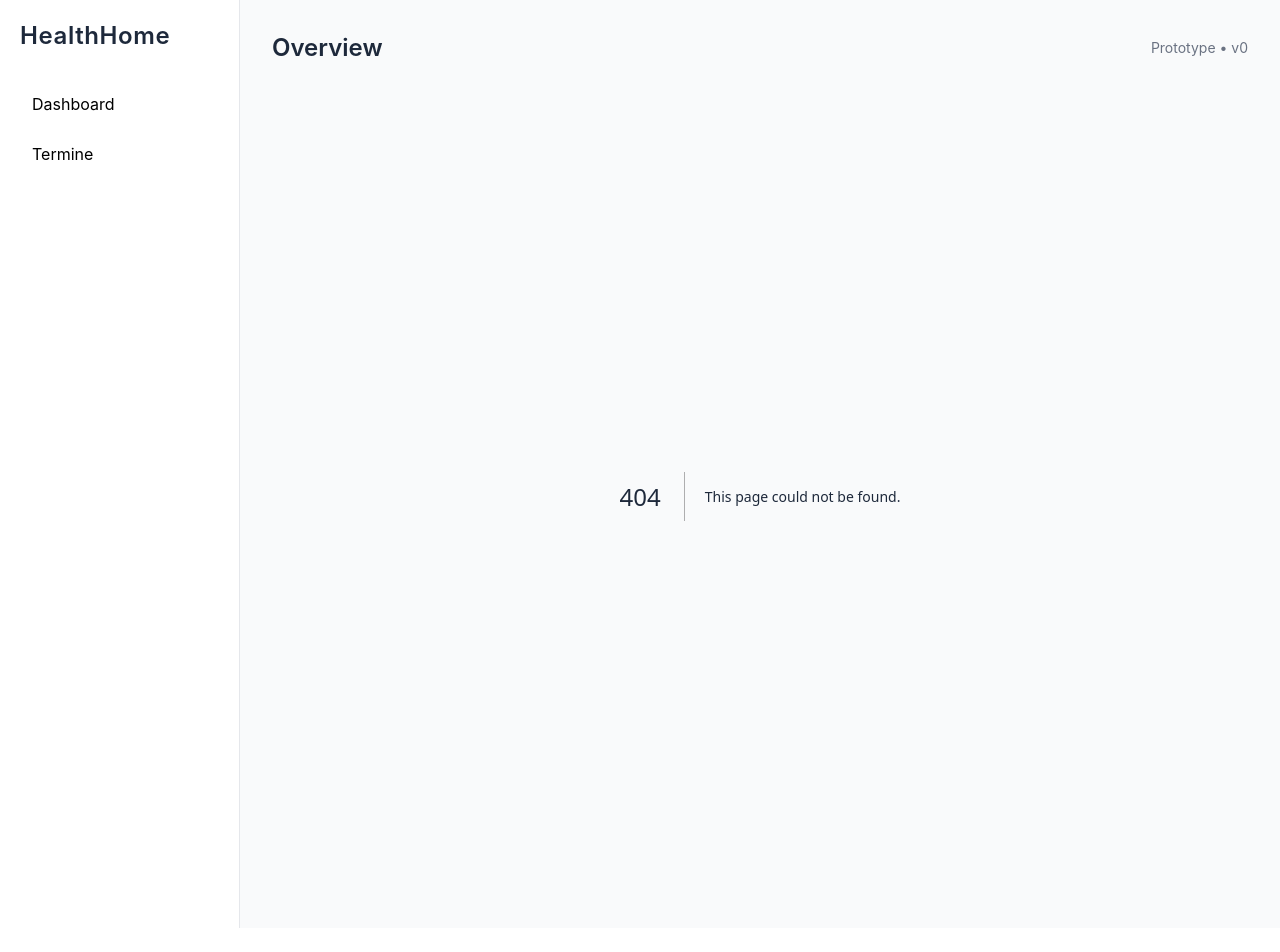
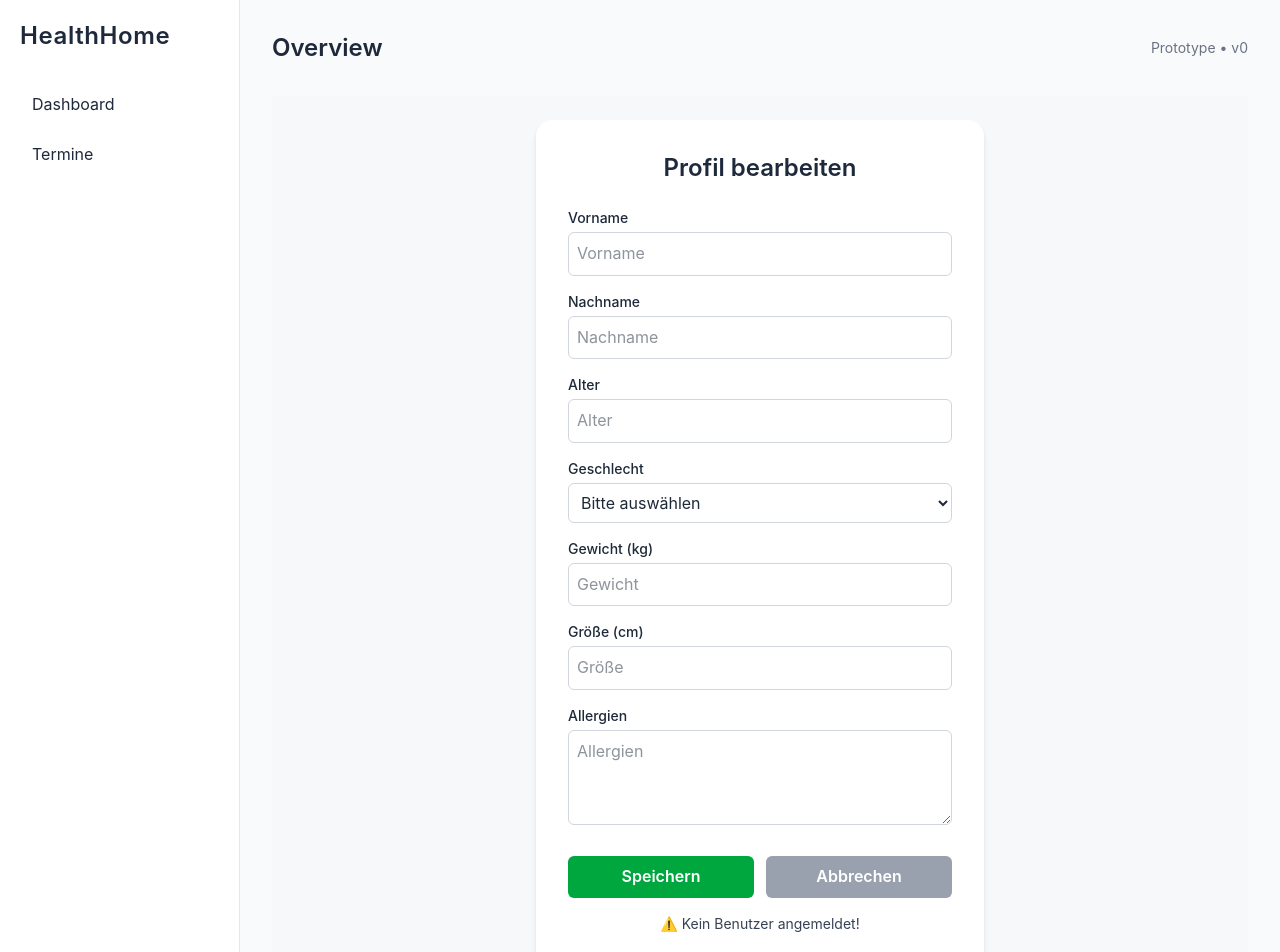
Before and after one commit to ulrich2k25/HealthHome, a Next.js app in the folder frontend/: page /edit-profile in a window 1280 px wide. Before the commit this address had no page. Shown: the top 952 px of the page. Before the commit the page ends 928 px from the top, so only its background shows below. Built offline with nearby package versions, Linux system fonts and the light colour scheme.

Commit message:
ajout du editprofil

```diff
--- /dev/null
+++ b/frontend/src/app/edit-profile/page.tsx
@@ -0,0 +1,256 @@
+"use client";
+import { useState, useEffect } from "react";
+import axios from "axios";
+import { useRouter } from "next/navigation";
+
+export default function EditProfilePage() {
+  const router = useRouter();
+
+  const [email, setEmail] = useState<string | null>(null);
+  const [vorname, setVorname] = useState("");
+  const [nachname, setNachname] = useState("");
+  const [alter, setAlter] = useState<number | "">("");
+  const [geschlecht, setGeschlecht] = useState("");
+  const [gewicht, setGewicht] = useState<number | "">("");
+  const [groesse, setGroesse] = useState<number | "">("");
+  const [allergien, setAllergien] = useState("");
+  const [message, setMessage] = useState("");
+  const [loading, setLoading] = useState(true);
+
+  // Charger les infos utilisateur existantes
+  useEffect(() => {
+    const storedEmail = localStorage.getItem("email");
+    if (!storedEmail) {
+      setMessage("⚠️ Kein Benutzer angemeldet!");
+      setLoading(false);
+      return;
+    }
+
+    setEmail(storedEmail);
+    fetchUserInfo(storedEmail);
+  }, []);
+
+  // Charger les infos depuis la base de données
+  const fetchUserInfo = async (email: string) => {
+    try {
+      const res = await axios.post("http://localhost:4000/api/user/profile", { email });
+      if (res.data && res.data.user) {
+        const u = res.data.user;
+        setVorname(u.vorname || "");
+        setNachname(u.nachname || "");
+        setAlter(u.alter_jahre || "");
+        setGeschlecht(u.geschlecht || "");
+        setGewicht(u.gewicht || "");
+        setGroesse(u.groesse || "");
+        setAllergien(u.allergien || "");
+      }
+    } catch (err) {
+      console.error("Fehler beim Laden der Daten:", err);
+      setMessage("⚠️ Fehler beim Laden der Daten.");
+    } finally {
+      setLoading(false);
+    }
+  };
+
+  // Enregistrer les modifications
+  const handleSave = async (e: React.FormEvent) => {
+    e.preventDefault();
+    if (!email) return;
+
+    try {
+      const res = await axios.post("http://localhost:4000/api/user/edit-profile", {
+        email,
+        vorname,
+        nachname,
+        alter,
+        geschlecht,
+        gewicht,
+        groesse,
+        allergien,
+      });
+
+      if (res.data.success) {
+        setMessage("✅ Daten erfolgreich gespeichert!");
+        setTimeout(() => router.push("/dashboard"), 1500);
+      } else {
+        setMessage("⚠️ Fehler beim Speichern der Daten.");
+      }
+    } catch (err) {
+      console.error("Fehler beim Speichern:", err);
+      setMessage("⚠️ Fehler beim Speichern der Daten.");
+    }
+  };
+
+  // Bouton Abbrechen
+  const handleCancel = () => {
+    router.push("/dashboard");
+  };
+
+  if (loading) {
+    return (
+      <div className="flex items-center justify-center min-h-screen bg-[#f7f8fa] text-gray-700">
+        <p>Daten werden geladen...</p>
+      </div>
+    );
+  }
+
+  return (
+    <div className="flex flex-col items-center justify-center min-h-screen bg-[#f7f8fa] text-gray-800 p-6">
+      <div className="w-full max-w-md bg-white p-8 rounded-2xl shadow-md">
+        <h2 className="text-2xl font-semibold mb-6 text-center">
+          Profil bearbeiten
+        </h2>
+
+        <form onSubmit={handleSave} className="space-y-4">
+          {/* Vorname */}
+          <div>
+            <label htmlFor="vorname" className="block text-sm font-medium mb-1">
+              Vorname
+            </label>
+            <input
+              id="vorname"
+              type="text"
+              value={vorname}
+              onChange={(e) => setVorname(e.target.value)}
+              title="Vorname eingeben"
+              placeholder="Vorname"
+              required
+              className="w-full p-2 border border-gray-300 rounded-md"
+            />
+          </div>
+
+          {/* Nachname */}
+          <div>
+            <label htmlFor="nachname" className="block text-sm font-medium mb-1">
+              Nachname
+            </label>
+            <input
+              id="nachname"
+              type="text"
+              value={nachname}
+              onChange={(e) => setNachname(e.target.value)}
+              title="Nachname eingeben"
+              placeholder="Nachname"
+              required
+              className="w-full p-2 border border-gray-300 rounded-md"
+            />
+          </div>
+
+          {/* Alter */}
+          <div>
+            <label htmlFor="alter" className="block text-sm font-medium mb-1">
+              Alter
+            </label>
+            <input
+              id="alter"
+              type="number"
+              value={alter}
+              onChange={(e) => setAlter(Number(e.target.value))}
+              title="Alter eingeben"
+              placeholder="Alter"
+              min="1"
+              max="120"
+              required
+              className="w-full p-2 border border-gray-300 rounded-md"
+            />
+          </div>
+
+          {/* Geschlecht */}
+          <div>
+            <label htmlFor="geschlecht" className="block text-sm font-medium mb-1">
+              Geschlecht
+            </label>
+            <select
+              id="geschlecht"
+              value={geschlecht}
+              onChange={(e) => setGeschlecht(e.target.value)}
+              title="Geschlecht auswählen"
+              required
+              className="w-full p-2 border border-gray-300 rounded-md"
+            >
+              <option value="">Bitte auswählen</option>
+              <option value="Männlich">Männlich</option>
+              <option value="Weiblich">Weiblich</option>
+              <option value="Divers">Divers</option>
+            </select>
+          </div>
+
+          {/* Gewicht */}
+          <div>
+            <label htmlFor="gewicht" className="block text-sm font-medium mb-1">
+              Gewicht (kg)
+            </label>
+            <input
+              id="gewicht"
+              type="number"
+              value={gewicht}
+              onChange={(e) => setGewicht(Number(e.target.value))}
+              title="Gewicht eingeben"
+              placeholder="Gewicht"
+              min="1"
+              max="400"
+              required
+              className="w-full p-2 border border-gray-300 rounded-md"
+            />
+          </div>
+
+          {/* Größe */}
+          <div>
+            <label htmlFor="groesse" className="block text-sm font-medium mb-1">
+              Größe (cm)
+            </label>
+            <input
+              id="groesse"
+              type="number"
+              value={groesse}
+              onChange={(e) => setGroesse(Number(e.target.value))}
+              title="Größe eingeben"
+              placeholder="Größe"
+              min="50"
+              max="250"
+              required
+              className="w-full p-2 border border-gray-300 rounded-md"
+            />
+          </div>
+
+          {/* Allergien */}
+          <div>
+            <label htmlFor="allergien" className="block text-sm font-medium mb-1">
+              Allergien
+            </label>
+            <textarea
+              id="allergien"
+              value={allergien}
+              onChange={(e) => setAllergien(e.target.value)}
+              title="Allergien eingeben"
+              placeholder="Allergien"
+              rows={3}
+              className="w-full p-2 border border-gray-300 rounded-md"
+            />
+          </div>
+
+          {/* Boutons */}
+          <div className="flex gap-3 mt-6">
+            <button
+              type="submit"
+              className="flex-1 bg-green-600 hover:bg-green-700 text-white py-2 rounded-md font-semibold"
+            >
+              Speichern
+            </button>
+            <button
+              type="button"
+              onClick={handleCancel}
+              className="flex-1 bg-gray-400 hover:bg-gray-500 text-white py-2 rounded-md font-semibold"
+            >
+              Abbrechen
+            </button>
+          </div>
+        </form>
+
+        {message && (
+          <p className="mt-4 text-center text-sm text-gray-700">{message}</p>
+        )}
+      </div>
+    </div>
+  );
+}
```
Also changed, not shown: 2 other files (tests, documents, lock files or other folders).
